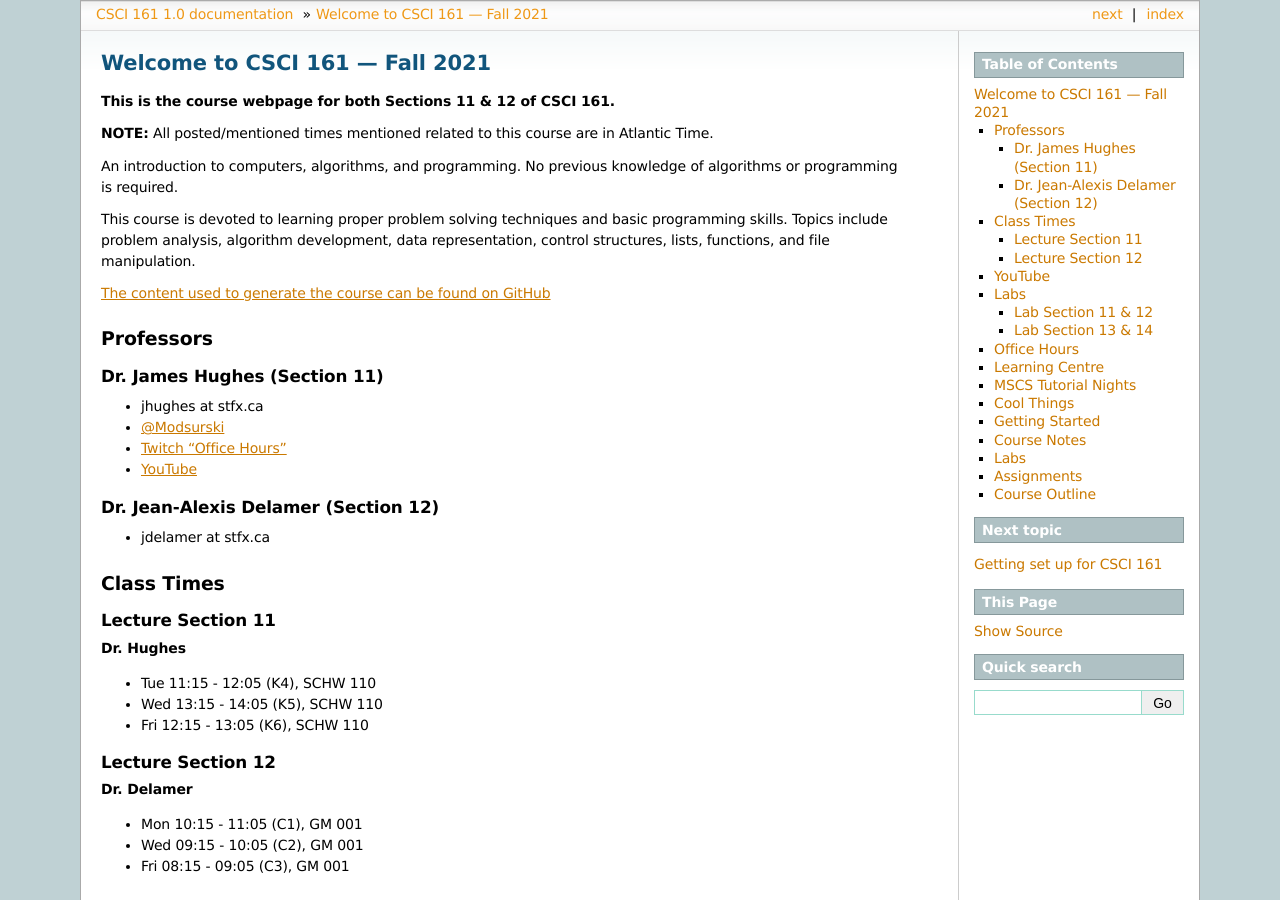
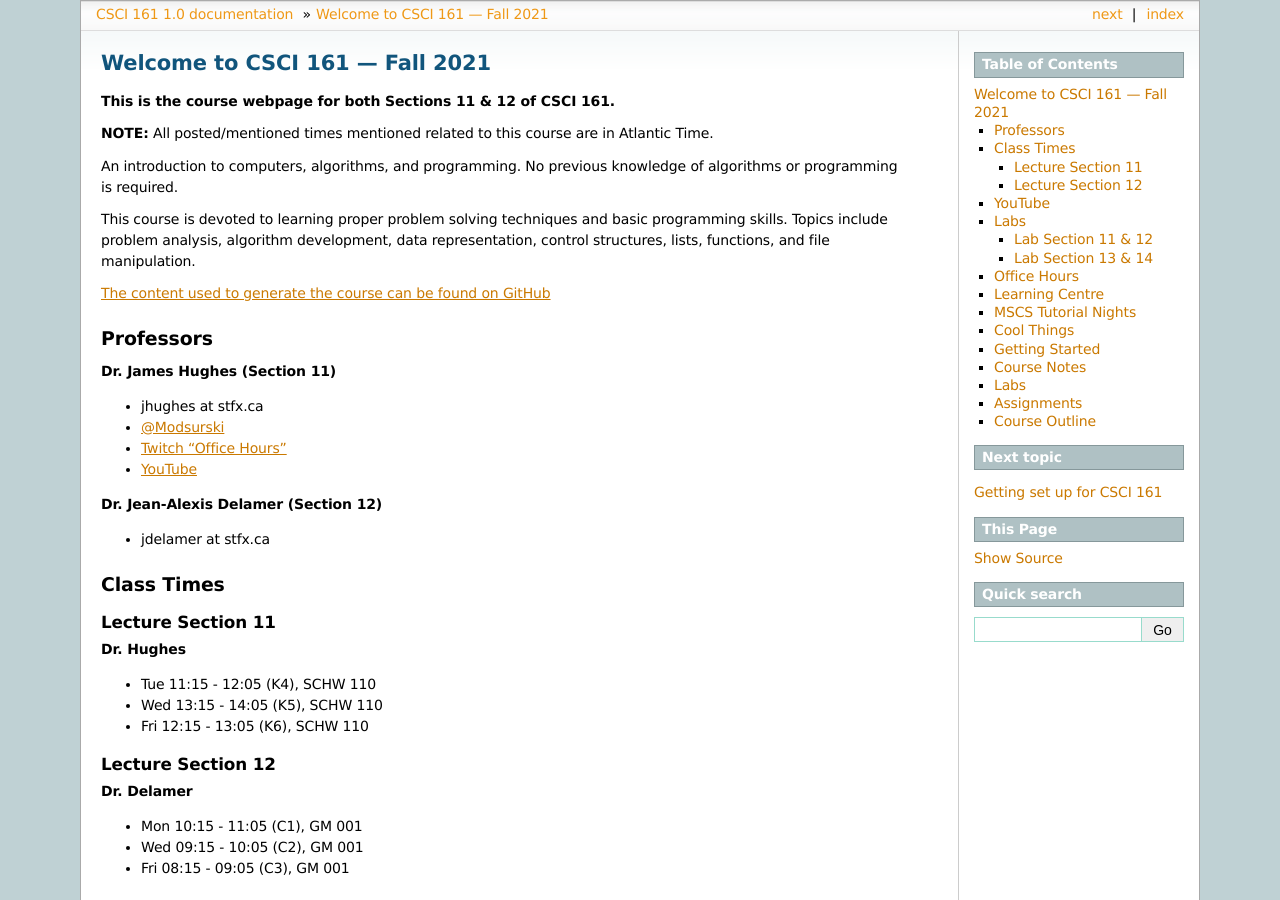
Before and after one commit to jameshughes89/cs101, a Sphinx documentation site: the page built from source/index.rst, in a window 1280 px wide and 900 px high. Built offline with Sphinx 7.4.7, drawn with Linux system fonts in a browser that asks for light colours.

Commit message:
Change names to bold, not subssection (#59)

```diff
--- a/source/index.rst
+++ b/source/index.rst
@@ -22,8 +22,7 @@
 Professors
 ==========
 
-Dr. James Hughes (Section 11)
------------------------------
+**Dr. James Hughes (Section 11)**
 
 * jhughes at stfx.ca
 * `@Modsurski <https://twitter.com/Modsurski>`_
@@ -31,8 +30,8 @@
 * `YouTube <https://www.youtube.com/channel/UCIruexBZJaawh_9WF_vjTPg>`_
 
 
-Dr. Jean-Alexis Delamer (Section 12)
-------------------------------------
+**Dr. Jean-Alexis Delamer (Section 12)**
+
 
 * jdelamer at stfx.ca
 
```
